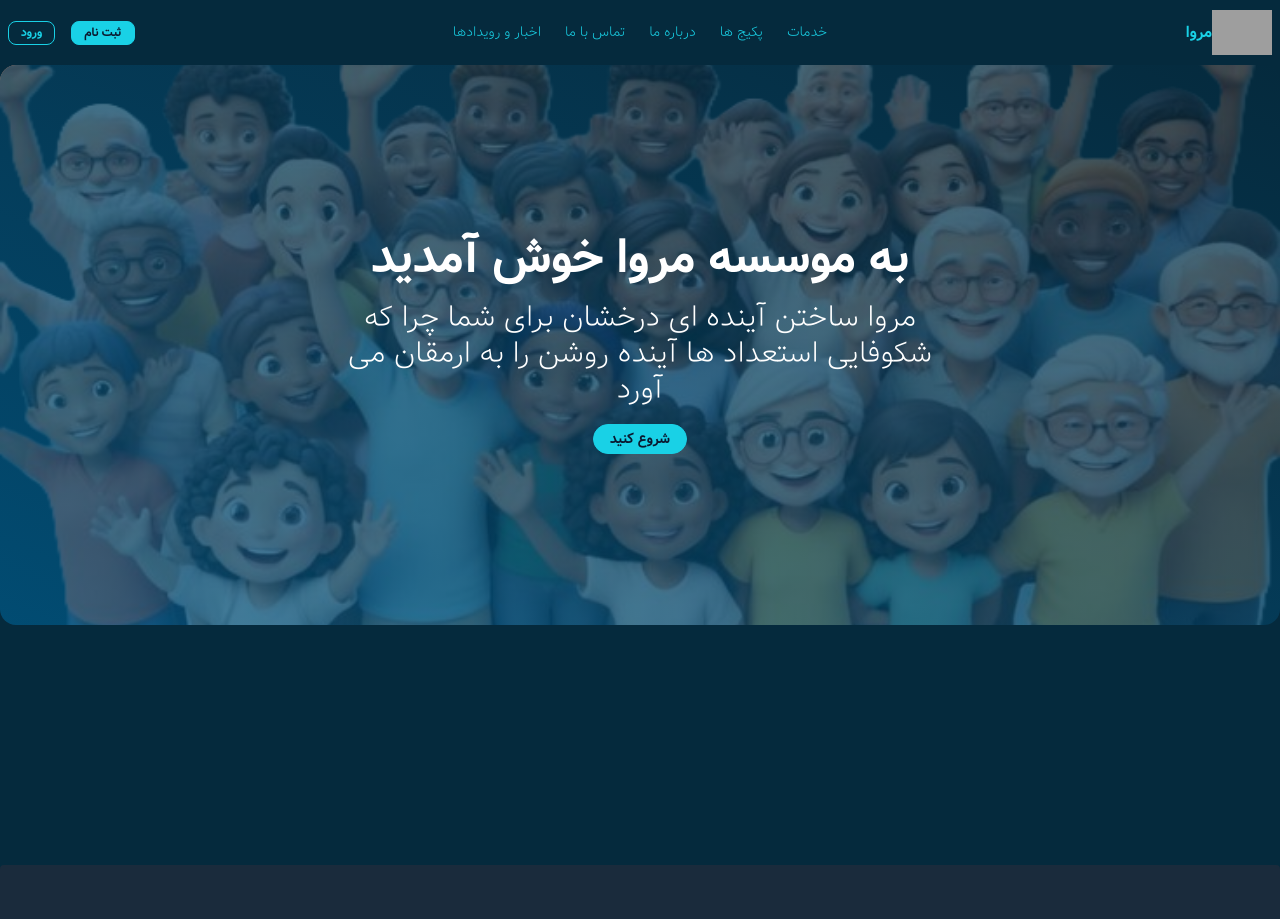
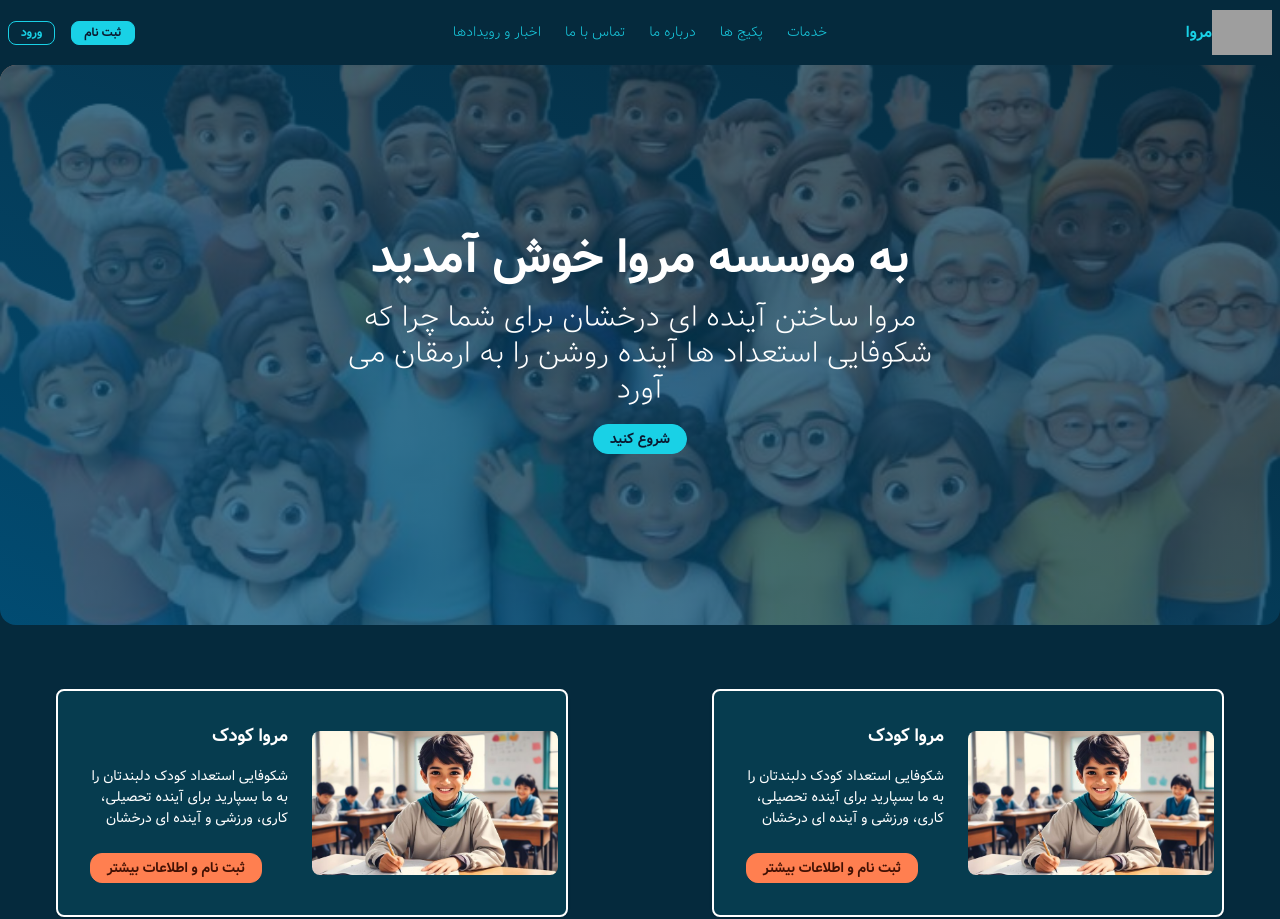
Before and after one commit to YasharFaridi/morva-clinic-talent, a Next.js app: page / in a window 1280 px wide. Shown: the top 919 px of the page. Built offline with nearby package versions, Linux system fonts and the light colour scheme; grey boxes are pictures that could not be loaded.

Commit message:
added carts part

```diff
--- a/src/app/page.tsx
+++ b/src/app/page.tsx
@@ -1,9 +1,11 @@
+import Carts from "@/components/home/Carts";
 import Hero from "@/components/home/Hero";
 
 export default function Home() {
   return (
     <>
     <Hero/>
+    <Carts/>
     </>
   )
 }
--- /dev/null
+++ b/src/components/home/Carts.tsx
@@ -0,0 +1,50 @@
+import Image from "next/image";
+
+export default function Carts() {
+  const carts = [
+    {
+      title: "مروا کودک",
+      desc: "شکوفایی استعداد کودک دلبندتان را به ما بسپارید برای آینده تحصیلی، کاری، ورزشی و آینده ای درخشان",
+      age: "6-12",
+      img: "/images/Morva-children.png",
+    },
+    {
+      title: "مروا کودک",
+      desc: "شکوفایی استعداد کودک دلبندتان را به ما بسپارید برای آینده تحصیلی، کاری، ورزشی و آینده ای درخشان",
+      age: "6-12",
+      img: "/images/Morva-children.png",
+    },
+  ];
+  return (
+    <div className="container flex flex-col justify-around gap-8 mx-auto my-16 md:flex-row">
+      {carts.map((cart, index) => (
+        <div
+          key={index}
+          className="grid max-w-lg p-2 border-2 shadow-sm card bg-primary/10 md:grid-cols-2"
+        >
+          <figure className="flex items-center justify-center">
+            <Image
+              src={cart.img}
+              alt={cart.title}
+              width={400}
+              height={400}
+              className="object-cover w-64 rounded-lg h-36"
+            />
+          </figure>
+
+          <div className="flex flex-col justify-between card-body">
+            <div>
+              <h2 className="mb-4 text-center card-title">{cart.title}</h2>
+              <p className="mb-4">{cart.desc}</p>
+            </div>
+            <div className="justify-end card-actions">
+              <button className="btn btn-accent rounded-xl">
+                ثبت نام و اطلاعات بیشتر
+              </button>
+            </div>
+          </div>
+        </div>
+      ))}
+    </div>
+  );
+}
```
